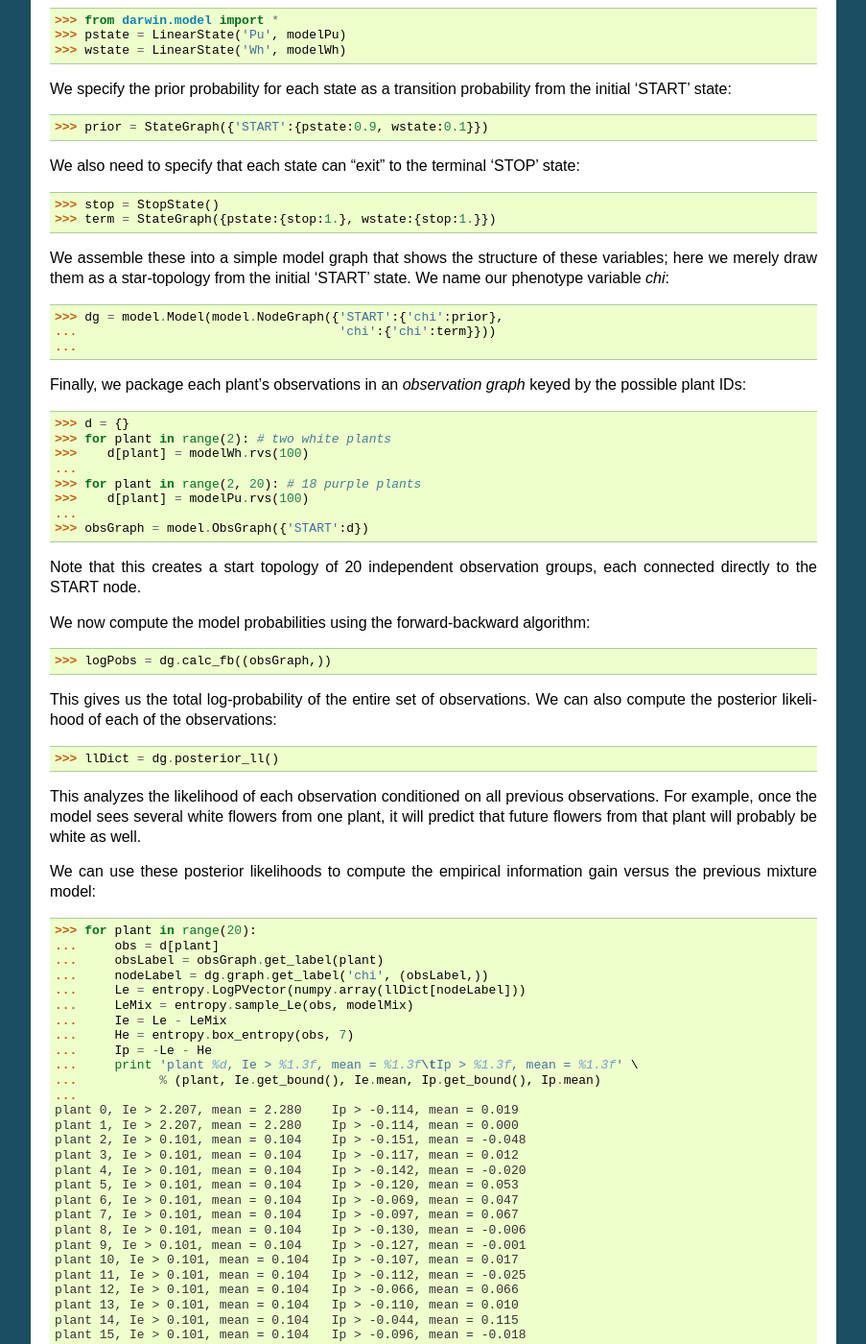
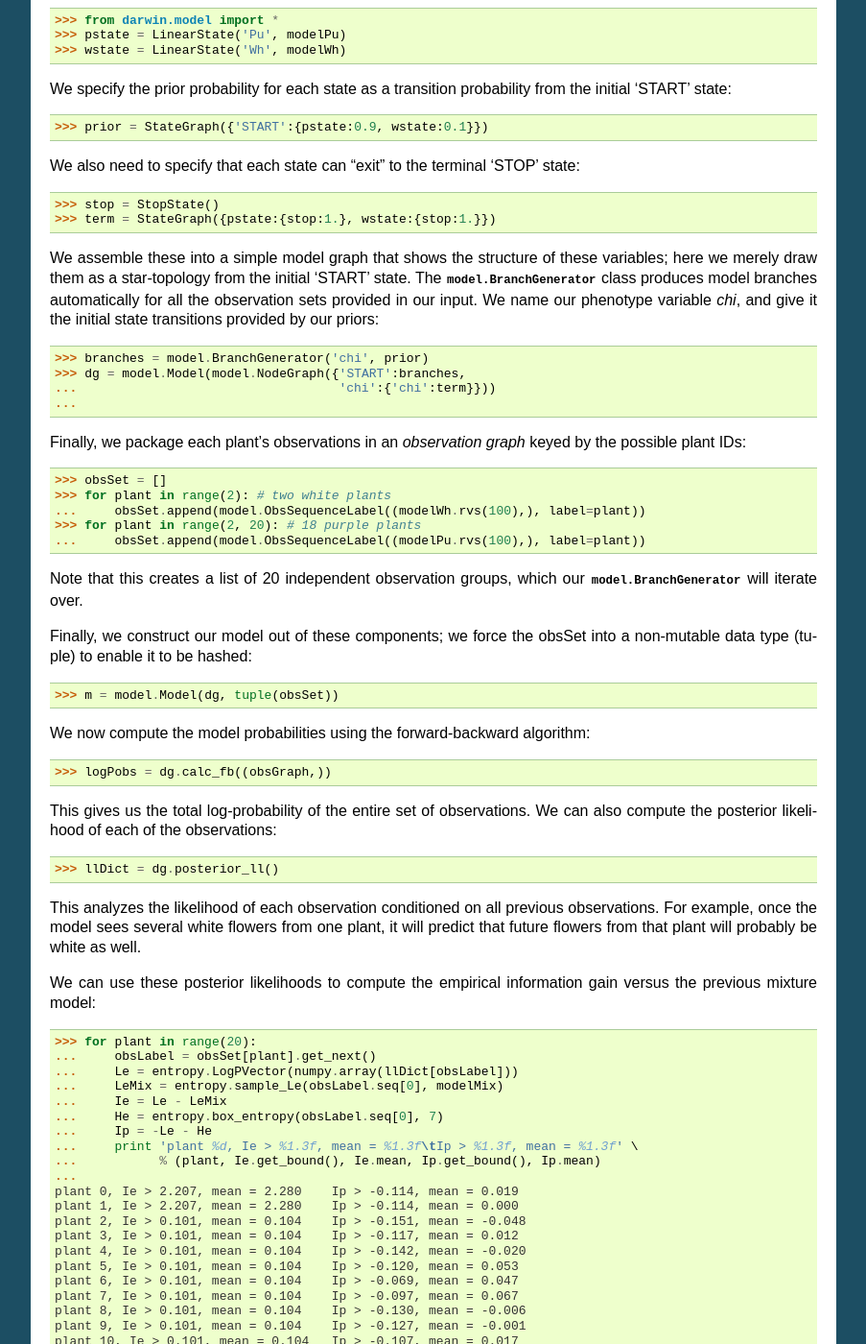
Before and after one commit to cjlee112/darwin, a Sphinx documentation site: the page built from doc/tutorials/robomendel1.rst, in a window 1280 px wide and 1400 px high, scrolled down 3172 px. Shown: the whole window at 96% size, without its empty margins (198-1101 px from the left). Built offline with Sphinx 7.4.7, drawn with Linux system fonts in a browser that asks for light colours.

Commit message:
refactored version now working with robomendel_test; updated tutorials

```diff
--- a/doc/tutorials/model.rst
+++ b/doc/tutorials/model.rst
@@ -187,7 +187,7 @@ Let's just print out all our results::
     ...    print '%s:%0.3f\t%s:%0.3f\tTRUE:%s,%d,%0.3f' % \
     ...          (nodeF, m.posterior(nodeF),
     ...           nodeL, m.posterior(nodeL),
-    ...           s[i], obs[i], exp(llDict[nodeLabel][0]))
+    ...           s[i], obs[i][0], exp(llDict[nodeLabel][0]))
     ...
     <F: ('theta', (0,))>:0.931	<L: ('theta', (0,))>:0.069	TRUE:<F: ('theta', (0,))>,1,0.144
     <F: ('theta', (1,))>:0.953	<L: ('theta', (1,))>:0.047	TRUE:<F: ('theta', (1,))>,3,0.150
--- a/doc/tutorials/robomendel1.rst
+++ b/doc/tutorials/robomendel1.rst
@@ -217,26 +217,34 @@ state::
 
 We assemble these into a simple model graph that shows the structure
 of these variables; here we merely draw them as a star-topology from the
-initial 'START' state.  We name our phenotype variable `chi`::
+initial 'START' state.  The :class:`model.BranchGenerator` class
+produces model branches automatically for all the observation sets
+provided in our input.  We name our phenotype variable `chi`,
+and give it the initial state transitions provided by our priors::
 
-   >>> dg = model.Model(model.NodeGraph({'START':{'chi':prior},
+   >>> branches = model.BranchGenerator('chi', prior)
+   >>> dg = model.Model(model.NodeGraph({'START':branches,
    ...                                   'chi':{'chi':term}}))
    ...
 
 Finally, we package each plant's observations in an *observation graph*
 keyed by the possible plant IDs::
 
-   >>> d = {}
+   >>> obsSet = []
    >>> for plant in range(2): # two white plants
-   >>>    d[plant] = modelWh.rvs(100)
-   ...
+   ...     obsSet.append(model.ObsSequenceLabel((modelWh.rvs(100),), label=plant))
    >>> for plant in range(2, 20): # 18 purple plants
-   >>>    d[plant] = modelPu.rvs(100)
-   ...
-   >>> obsGraph = model.ObsGraph({'START':d})
+   ...     obsSet.append(model.ObsSequenceLabel((modelPu.rvs(100),), label=plant))
 
-Note that this creates a start topology of 20 independent
-observation groups, each connected directly to the START node.
+Note that this creates a list of 20 independent
+observation groups, which our :class:`model.BranchGenerator` will iterate
+over.
+
+Finally, we construct our model out of these components; we force the
+obsSet into a non-mutable data type (tuple) to enable it to be hashed::
+
+   >>> m = model.Model(dg, tuple(obsSet))
+
 
 We now compute the model probabilities using the forward-backward
 algorithm::
@@ -257,13 +265,11 @@ We can use these posterior likelihoods to compute the empirical information
 gain versus the previous mixture model::
 
    >>> for plant in range(20):
-   ...     obs = d[plant]
-   ...     obsLabel = obsGraph.get_label(plant)
-   ...     nodeLabel = dg.graph.get_label('chi', (obsLabel,))
-   ...     Le = entropy.LogPVector(numpy.array(llDict[nodeLabel]))
-   ...     LeMix = entropy.sample_Le(obs, modelMix)
+   ...     obsLabel = obsSet[plant].get_next()
+   ...     Le = entropy.LogPVector(numpy.array(llDict[obsLabel]))
+   ...     LeMix = entropy.sample_Le(obsLabel.seq[0], modelMix)
    ...     Ie = Le - LeMix
-   ...     He = entropy.box_entropy(obs, 7)
+   ...     He = entropy.box_entropy(obsLabel.seq[0], 7)
    ...     Ip = -Le - He
    ...     print 'plant %d, Ie > %1.3f, mean = %1.3f\tIp > %1.3f, mean = %1.3f' \
    ...           % (plant, Ie.get_bound(), Ie.mean, Ip.get_bound(), Ip.mean)
```
Also changed, not shown: 3 other files.
